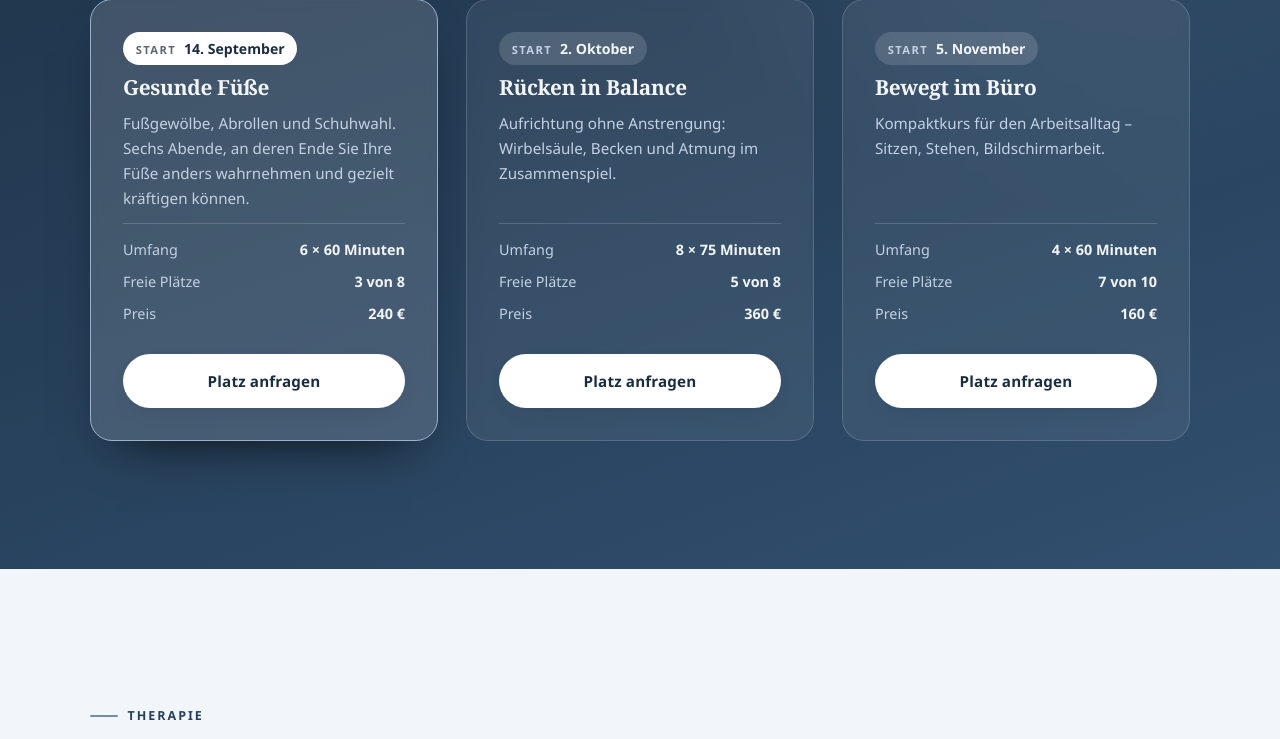
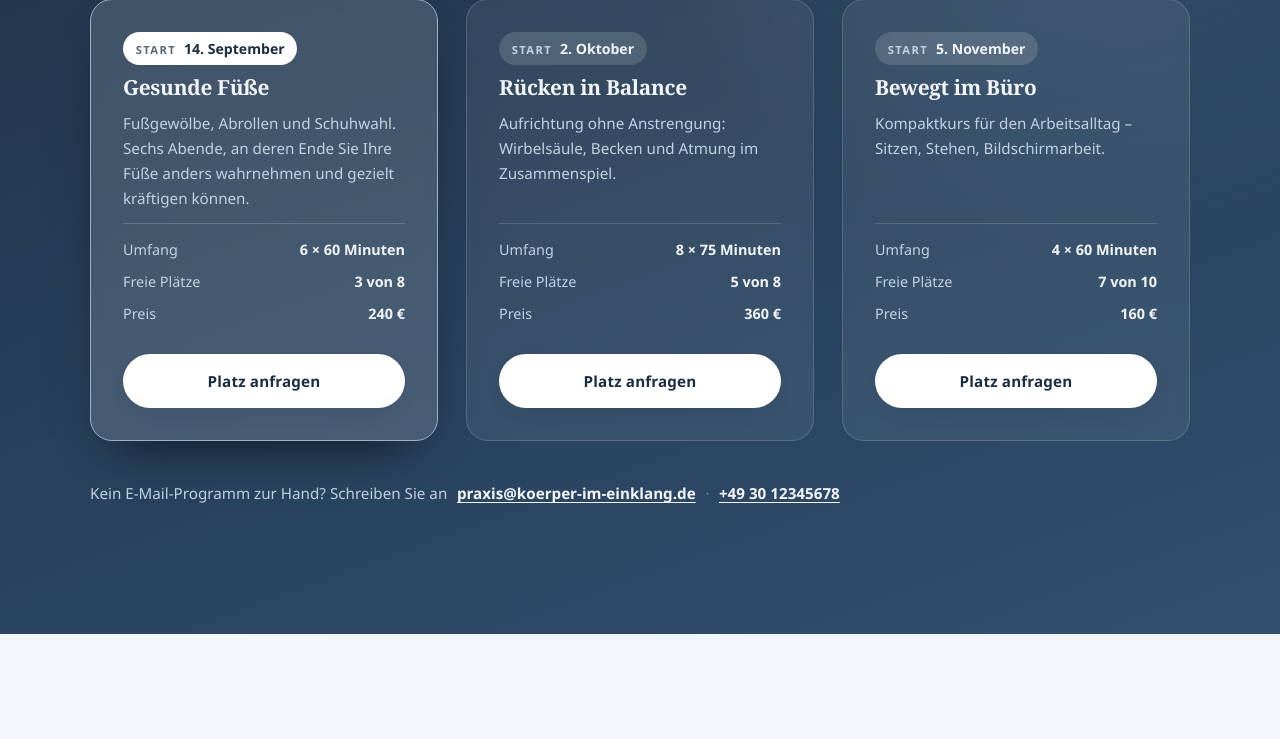
Before and after one commit to quakidu/Test, a Flask app: page / in a window 1280 px wide. Shown: the part 2617-3356 px from the top of the page. Run offline with Flask 3, Linux system fonts and the light colour scheme.

Commit message:
Kursanfrage per E-Mail vorbereiten statt leere Mail öffnen
Der Button "Platz anfragen" öffnete bisher eine Mail mit dem Kursnamen als
Betreff und leerem Textkörper. In der Praxis kam damit eine Nachricht ohne
Namen, ohne Telefonnummer und ohne Termin an.

- Betreff nennt jetzt Kurs und Startdatum, der Textkörper fragt bereits
  nach Name, Telefon und Rückfragen
- Betreff und Text stehen als Muster unter courses.request in den
  Übersetzungsdateien und nutzen die Platzhalter {title} und {date}
- content.request_mailto baut daraus die Adresse; Zeilenumbrüche werden als
  CRLF kodiert, Sonderzeichen prozentkodiert
- unter den Kurskarten stehen zusätzlich E-Mail-Adresse und Telefonnummer
  als anklickbarer Text: mailto funktioniert nur mit eingerichtetem
  Mailprogramm, sonst liefe der Klick ins Leere

Geprüft: erzeugte Adressen in beiden Sprachen, Kodierung von Umlauten und
Zeilenumbrüchen, Auflösung durch den Browser, sowie die Sonderfälle leere
Kursliste, fehlender request-Block und fehlende E-Mail-Adresse.

Co-Authored-By: Claude Opus 5 <noreply@anthropic.com>
Claude-Session: https://claude.ai/code/session_016bktzD7wvVFbPgfukFHEY5

```diff
--- a/content.py
+++ b/content.py
@@ -19,6 +19,7 @@ zählt noch als kommend.
 from __future__ import annotations
 
 from datetime import date
+from urllib.parse import quote
 
 
 def format_date(iso_date: str, strings: dict, today: date | None = None) -> str:
@@ -52,6 +53,31 @@ def format_date(iso_date: str, strings: dict, today: date | None = None) -> str:
     )
 
 
+def request_mailto(strings: dict, title: str, shown_date: str) -> str:
+    """Baut die vorbereitete E-Mail für eine Kursanfrage.
+
+    Betreff und Textkörper stehen unter ``courses.request`` in den
+    Übersetzungsdateien und enthalten die Platzhalter ``{title}`` und
+    ``{date}``. Der Textkörper nennt bereits die Felder, die wir brauchen –
+    sonst kommt eine leere Mail an, und es folgt eine Rückfragerunde.
+    """
+    courses = strings.get("courses", {})
+    request = courses.get("request", {})
+    email = strings.get("contact", {}).get("email", "")
+
+    def fill(pattern: str) -> str:
+        return pattern.replace("{title}", title).replace("{date}", shown_date)
+
+    subject = fill(request.get("subject", title))
+    # Zeilenumbrüche im mailto gehören als CRLF kodiert.
+    body = fill(request.get("body", "")).replace("\n", "\r\n")
+
+    parts = ["subject=" + quote(subject, safe="")]
+    if body:
+        parts.append("body=" + quote(body, safe=""))
+    return f"mailto:{email}?" + "&".join(parts)
+
+
 def sort_key(course: dict) -> str:
     """Sortierschlüssel: ISO-Daten lassen sich als Text vergleichen."""
     return str(course.get("start_date", "9999-12-31"))
@@ -74,6 +100,9 @@ def upcoming_courses(strings: dict, today: date | None = None) -> list[dict]:
             continue  # Termin liegt in der Vergangenheit
         prepared = dict(course)
         prepared["date"] = format_date(start, strings, today) if start else ""
+        prepared["mailto"] = request_mailto(
+            strings, str(prepared.get("title", "")), prepared["date"]
+        )
         courses.append(prepared)
 
     return sorted(courses, key=sort_key)
--- a/static/css/style.css
+++ b/static/css/style.css
@@ -797,6 +797,25 @@ button { font: inherit; color: inherit; }
 .course .btn { margin-top: 1.1rem; }
 .btn--block { width: 100%; }
 
+/* Ausweichweg unter den Kurskarten, falls kein Mailprogramm eingerichtet ist. */
+.courses__contact {
+  display: flex;
+  flex-wrap: wrap;
+  align-items: baseline;
+  gap: 0.35rem 0.6rem;
+  margin-top: clamp(1.75rem, 3.5vw, 2.5rem);
+  color: var(--text-muted);
+  font-size: 0.95rem;
+}
+.courses__contact a {
+  color: var(--text);
+  font-weight: 600;
+  text-decoration: underline;
+  text-underline-offset: 0.2em;
+}
+.courses__contact a:hover { color: var(--accent-ink); }
+.courses__contact-sep { opacity: 0.5; }
+
 /* Steht kein Termin an, tritt dieser Hinweis an die Stelle der Karten. */
 .courses__empty {
   max-width: 52ch;
--- a/templates/index.html
+++ b/templates/index.html
@@ -142,13 +142,25 @@
           </div>
         </dl>
 
-        <a class="btn btn--primary btn--block"
-           href="mailto:{{ t('contact.email') }}?subject={{ course.title | urlencode }}">
+        {# Öffnet eine vorbereitete E-Mail mit Betreff, Kurs, Termin und den
+           Feldern, die wir für die Anmeldung brauchen. #}
+        <a class="btn btn--primary btn--block" href="{{ course.mailto }}">
           {{ t('courses.cta') }}
         </a>
       </article>
       {% endfor %}
     </div>
+
+    {# Nicht überall ist ein E-Mail-Programm eingerichtet – dann darf der
+       Klick oben keine Sackgasse sein. #}
+    {% if courses %}
+    <p class="courses__contact reveal">
+      {{ t('courses.alt_label') }}
+      <a href="mailto:{{ t('contact.email') }}">{{ t('contact.email') }}</a>
+      <span class="courses__contact-sep" aria-hidden="true">·</span>
+      <a href="tel:{{ t('contact.phone') | replace(' ', '') }}">{{ t('contact.phone') }}</a>
+    </p>
+    {% endif %}
   </div>
 </section>
 
```
Also changed, not shown: translations/de.json (+6 -1 lines), translations/en.json (+6 -1 lines), README.md.
